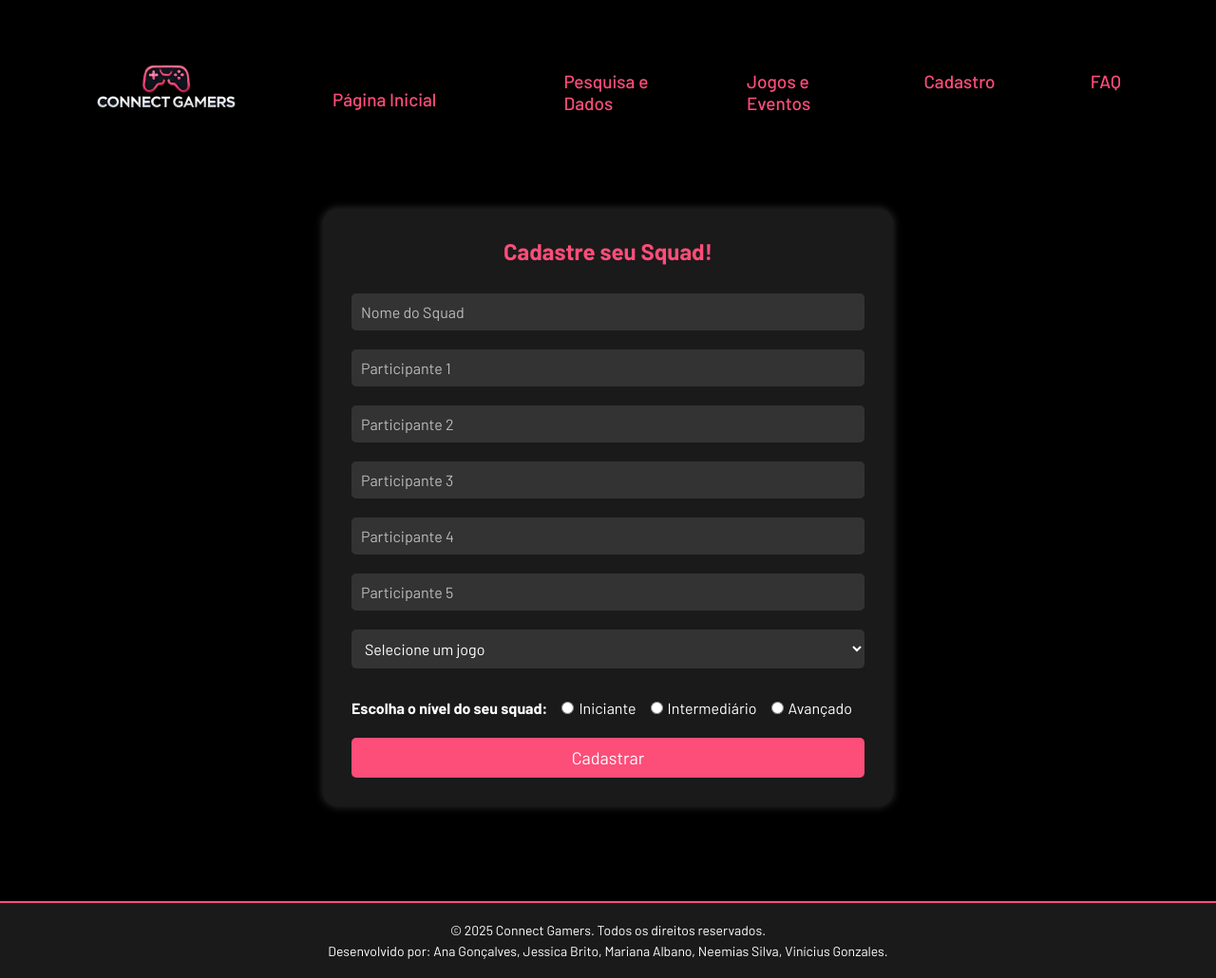
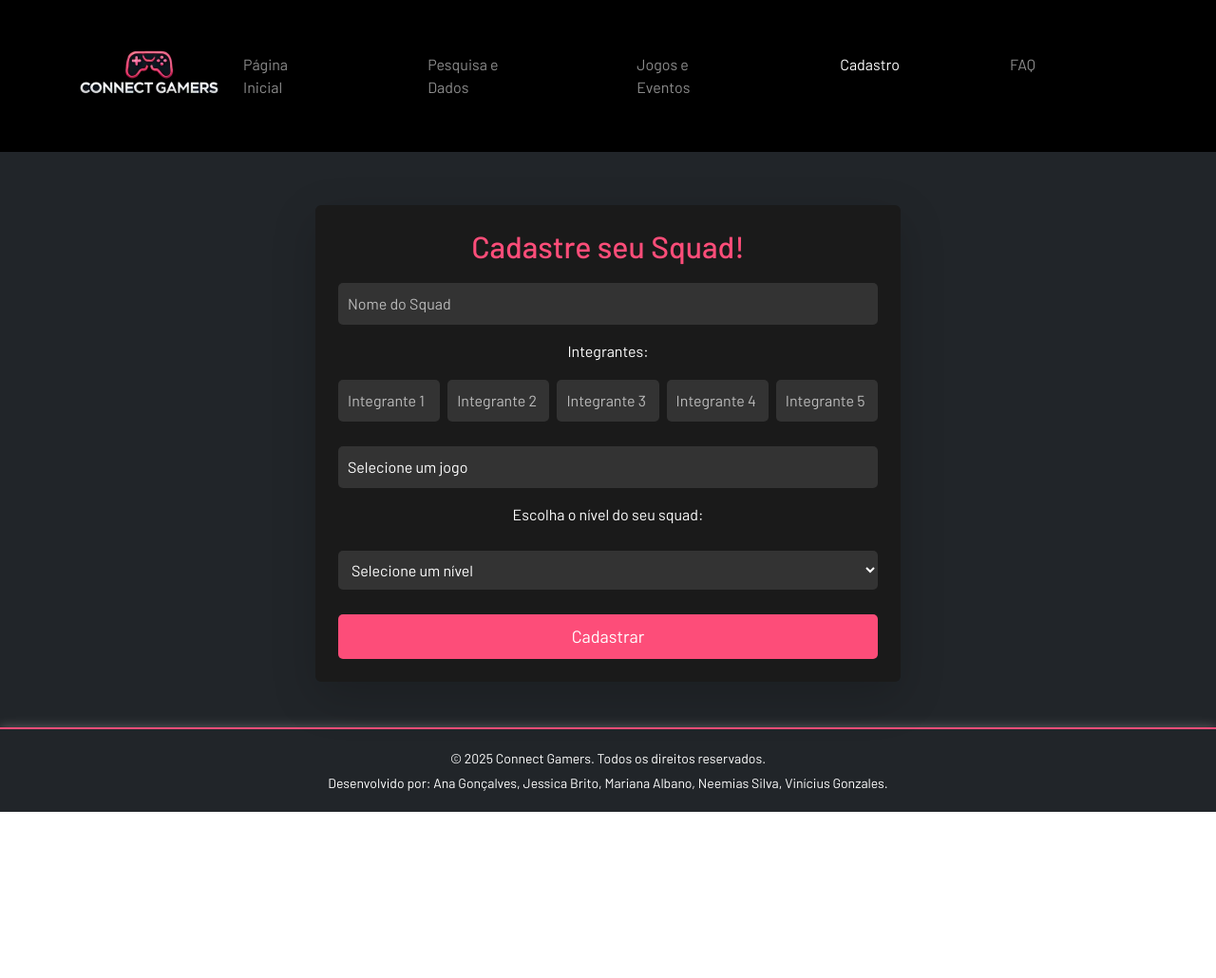
Before and after one commit to mariialbano/Connect_Gamers, a website: page pages/cadastro.html in a window 1280 px wide. Shown: the whole page at 95% size. After the commit the page ends 855 px from the top, so only its background shows below. Drawn offline with nearby package versions, Linux system fonts and the light colour scheme.

Commit message:
Inserindo Bootstrap na página Cadastro

```diff
--- a/CSS/cadastro.css
+++ b/CSS/cadastro.css
@@ -1,69 +1,34 @@
 @import url('https://fonts.googleapis.com/css2?family=Barlow:ital,wght@0,100;0,200;0,300;0,400;0,500;0,600;0,700;0,800;0,900;1,100;1,200;1,300;1,400;1,500;1,600;1,700;1,800;1,900&display=swap');
+@import 'bootstrap/dist/css/bootstrap.min.css'; /* Importando o Bootstrap */
 
 * {
     font-family: Barlow, sans-serif;
     margin: 0;
     padding: 0;
-    box-sizing: border-box;
 }
 
-section {
-    position: relative;
-    width: 100%;
-    min-height: 100vh;
-    padding: 100px;
-    background: black;
-    display: flex;
-    align-items: center;
-    justify-content: space-between;
-    overflow: hidden;
-    padding-top: 100px; /*para o menu ficar fixado corretamente*/
+.navbar-nav .nav-item {
+    margin-right: 100px; /* Espaçamento entre os itens da nav bar */
 }
 
-header {
-    position: fixed; /* Mantém o header fixo no topo */
-    top: 0;
-    left: 0;
-    width: 100%;
-    background: black;
-    padding: 20px 100px;
+.success-message {
+    margin: 0;
+    padding: 20px;
+    min-height: 300px;
     display: flex;
+    flex-direction: column;
+    justify-content: center;
     align-items: center;
-    justify-content: space-between;
-    z-index: 1000; /* Mantém o header sobre os outros elementos */
+    text-align: center;
 }
 
-header .logo {
-    position: relative;
-    max-width: 150px;
-}
-
-header .navegaçao ul {
-    position: relative;
-    display: flex;
-}
-
-header .navegaçao li {
-    list-style: none;
-}
-
-header .navegaçao li a {
-    color: rgb(253, 77, 121);
-    display: inline-block;
-    text-decoration: none;
-    font-weight: 500;
-    font-size: 19px;
-    margin-left: 100px;
+#form-container2{
+    min-height: auto;
 }
 
 /* estilização do formulário */
 .form-container {
-
     background: #1a1a1a;
-    padding: 30px;
-    border-radius: 15px;
-    box-shadow: 0 0 10px rgba(255, 255, 255, 0.2);
-    width: 600px;
     text-align: center;
     color: white;
     position: relative;
@@ -73,14 +38,6 @@ header .navegaçao li a {
 .form-container h2 {
     margin-bottom: 20px;
     color: rgb(253, 77, 121);
-}
-
-.form-container input.full-width {
-    width: 100%;
-}
-
-.form-container .input-group {
-    display: block;
 }
 
 .form-container input {
@@ -125,25 +82,6 @@ header .navegaçao li a {
     background: rgb(200, 50, 90);
 }
 
-.radio-group {
-    margin: 15px 0;
-    text-align: left;
-    display: flex;
-    align-items: center;
-    gap: 15px; /* Espaçamento entre os itens */
-}
-
-.radio-group p {
-    margin: 0;
-    font-weight: bold;
-}
-
-.radio-group label {
-    display: flex;
-    align-items: center;
-    gap: 5px; /* Espaço entre o radio button e o texto */
-    margin: 0;
-}
 
 /* estilização do rodapé */
 .footer {
--- a/JS/cadastro.js
+++ b/JS/cadastro.js
@@ -1,8 +1,9 @@
 document.addEventListener("DOMContentLoaded", function () { // Manipulação do DOM para interações em tempo real
     const jogoSelecao = document.getElementById("jogo-selecao");
     const eventoContainer = document.getElementById("evento-container");
-    const form = document.querySelector("form"); // Seleciona o formulário
-    const formContainer = document.querySelector(".form-container"); // Container do formulário
+    const form = document.getElementById("formulario"); // Seleciona o formulário
+    const formContainer = document.getElementById("form-container2"); // Container do formulário
+
 
     // Eventos para cada jogo
     const eventosPorJogo = {
@@ -42,16 +43,16 @@ document.addEventListener("DOMContentLoaded", function () { // Manipulação do
     form.addEventListener("submit", function (event) { // Validação do formulário ao submeter
         event.preventDefault(); // Evita recarregar a página
 
-        const nomeSquad = document.querySelector(".full-width").value.trim();
+        const nomeSquad = document.getElementById("squad-name").value.trim();
         if (nomeSquad.length < 3) {
             alert("O nome do squad deve ter pelo menos 3 caracteres!");
-            return; // Interrompe o processo caso o nome do squad seja inválido
+            return;
         }
 
         const successMessage = document.createElement("div"); // Criar a nova tela de sucesso
         successMessage.classList.add("success-message");
         successMessage.innerHTML = `
-            <h2>Formulário enviado com sucesso!</h2>
+            <h2>Cadastro realizado com sucesso!</h2>
             <p>Você será redirecionado para a página de Feedback em <span id="contador">5</span> segundos.</p>
         `;
 
--- /dev/null
+++ b/package.json
@@ -0,0 +1,5 @@
+{
+  "dependencies": {
+    "bootstrap": "^5.3.4"
+  }
+}
--- a/pages/cadastro.html
+++ b/pages/cadastro.html
@@ -4,39 +4,57 @@
     <meta charset="UTF-8">
     <meta name="viewport" content="width=device-width, initial-scale=1.0">
     <title>Cadastro</title>
+
+    <!-- Bootstrap CSS -->
     <link rel="stylesheet" href="../CSS/cadastro.css">
+    <link rel="stylesheet" href="https://cdn.jsdelivr.net/npm/bootstrap@5.3.2/dist/css/bootstrap.min.css">
 </head>
 <body>
+    <!-- Navbar Bootstrap -->
+    <nav class="navbar navbar-expand-lg navbar-dark bg-black fixed-top p-0">
+        <div class="container">
+            <a class="navbar-brand" href="#">
+                <img src="../assets/IMAGENS/Connect Gamers logo OFICIAL.jpg" alt="logo" class="logo" width="150">
+            </a>
+            <button class="navbar-toggler" type="button" data-bs-toggle="collapse" data-bs-target="#navbarNav">
+                <span class="navbar-toggler-icon"></span>
+            </button>
+            <div class="collapse navbar-collapse" id="navbarNav">
+                <ul class="navbar-nav ms-auto">
+                    <li class="nav-item"><a class="nav-link" href="../index.html">Página Inicial</a></li>
+                    <li class="nav-item"><a class="nav-link" href="../pages/pesquisa.html">Pesquisa e Dados</a></li>
+                    <li class="nav-item"><a class="nav-link" href="../pages/eventos.html">Jogos e Eventos</a></li>
+                    <li class="nav-item"><a class="nav-link active" href="../pages/cadastro.html">Cadastro</a></li>
+                    <li class="nav-item"><a class="nav-link" href="../pages/FAQ.html">FAQ</a></li>
+                </ul>
+            </div>
+        </div>
+    </nav>
 
-    <header>
-        <a href="#"><img src="../assets/IMAGENS/Connect Gamers logo OFICIAL.jpg" alt="logo" class="logo"/a>
-        <nav class="navegaçao">
-            <ul>
-                <li><a href="../index.html">Página Inicial</a></li>
-                <li><a href="../pages/pesquisa.html">Pesquisa e Dados</a></li>
-                <li><a href="../pages/eventos.html">Jogos e Eventos</a></li>
-                <li><a href="../pages/cadastro.html">Cadastro</a></li>
-                <li><a href="../pages/FAQ.html">FAQ</a></li>
-            </ul>
-        </nav>
-    </header>
-
-    <section>
-
-        <div class="form-container">
+    <!-- Formulário de Cadastro -->
+    <section class="container-fluid mt-5 pt-5 bg-dark">
+        <div class="row justify-content-center">
+            <div class="col-md-6 mb-5">
+                <div id="form-container2" class="form-container p-4 shadow-lg rounded">
                     <h2>Cadastre seu Squad!</h2>
-            <form action="../pages/FAQ.html">
-                <input type="text" class="full-width" placeholder="Nome do Squad" required>
-
-                <div class="input-group">
-                    <input type="text" placeholder="Participante 1">
-                    <input type="text" placeholder="Participante 2">
-                    <input type="text" placeholder="Participante 3">
-                    <input type="text" placeholder="Participante 4">
-                    <input type="text" placeholder="Participante 5">
+                    <form id="formulario" action="../pages/FAQ.html">
+                        <div class="mb-3">
+                            <input type="text" id="squad-name" class="form-control" placeholder="Nome do Squad" required>
                         </div>
 
-                <select id="jogo-selecao" required>
+                        <div class="mb-3">
+                            <label class="form-label">Integrantes:</label>
+                            <div class="row g-2">
+                                <div class="col"><input type="text" class="form-control" placeholder="Integrante 1"></div>
+                                <div class="col"><input type="text" class="form-control" placeholder="Integrante 2"></div>
+                                <div class="col"><input type="text" class="form-control" placeholder="Integrante 3"></div>
+                                <div class="col"><input type="text" class="form-control" placeholder="Integrante 4"></div>
+                                <div class="col"><input type="text" class="form-control" placeholder="Integrante 5"></div>
+                            </div>
+                        </div>
+
+                        <div class="mb-3">
+                            <select id="jogo-selecao" class="form-select" required>
                                 <option value="" disabled selected>Selecione um jogo</option>
                                 <option value="fortnite">Fortnite</option>
                                 <option value="valorant">Valorant</option>
@@ -44,27 +62,36 @@
                                 <option value="rocket-league">Rocket League</option>
                                 <option value="lol">League of Legends</option>
                             </select>
+                        </div>
 
                         <div id="evento-container"></div>
 
-                <div class="radio-group" required>
+                        <div class="mb-3">
                             <p>Escolha o nível do seu squad:</p>
-                    <label><input type="radio" name="nivel" value="iniciante" required> Iniciante</label>
-                    <label><input type="radio" name="nivel" value="intermediario"> Intermediário</label>
-                    <label><input type="radio" name="nivel" value="avancado"> Avançado</label>
+                            <select class="form-select2" required>
+                                <option value="" disabled selected>Selecione um nível</option>
+                                <option value="iniciante">Iniciante</option>
+                                <option value="intermediario">Intermedário</option>
+                                <option value="avancado">Avançado</option>
+                            </select>
                         </div>
 
-                <button type="submit">Cadastrar</button>
+                        <button type="submit" class="btn btn-primary w-100">
+                            Cadastrar
+                        </button>
                     </form>
                 </div>
-
+            </div>
+        </div>
     </section>
 
-    <footer class="footer">
+    <!-- Footer -->
+    <footer class="footer bg-dark text-white text-center">
         <p>© 2025 Connect Gamers. Todos os direitos reservados.</p>
         <p>Desenvolvido por: Ana Gonçalves, Jessica Brito, Mariana Albano, Neemias Silva, Vinícius Gonzales.</p>
     </footer>
 
+    <!-- Scripts -->
     <script src="../JS/cadastro.js"></script>
 </body>
 </html>
```
Also changed, not shown: 2 other files. Lines whose indentation alone changed are shown as unchanged.
